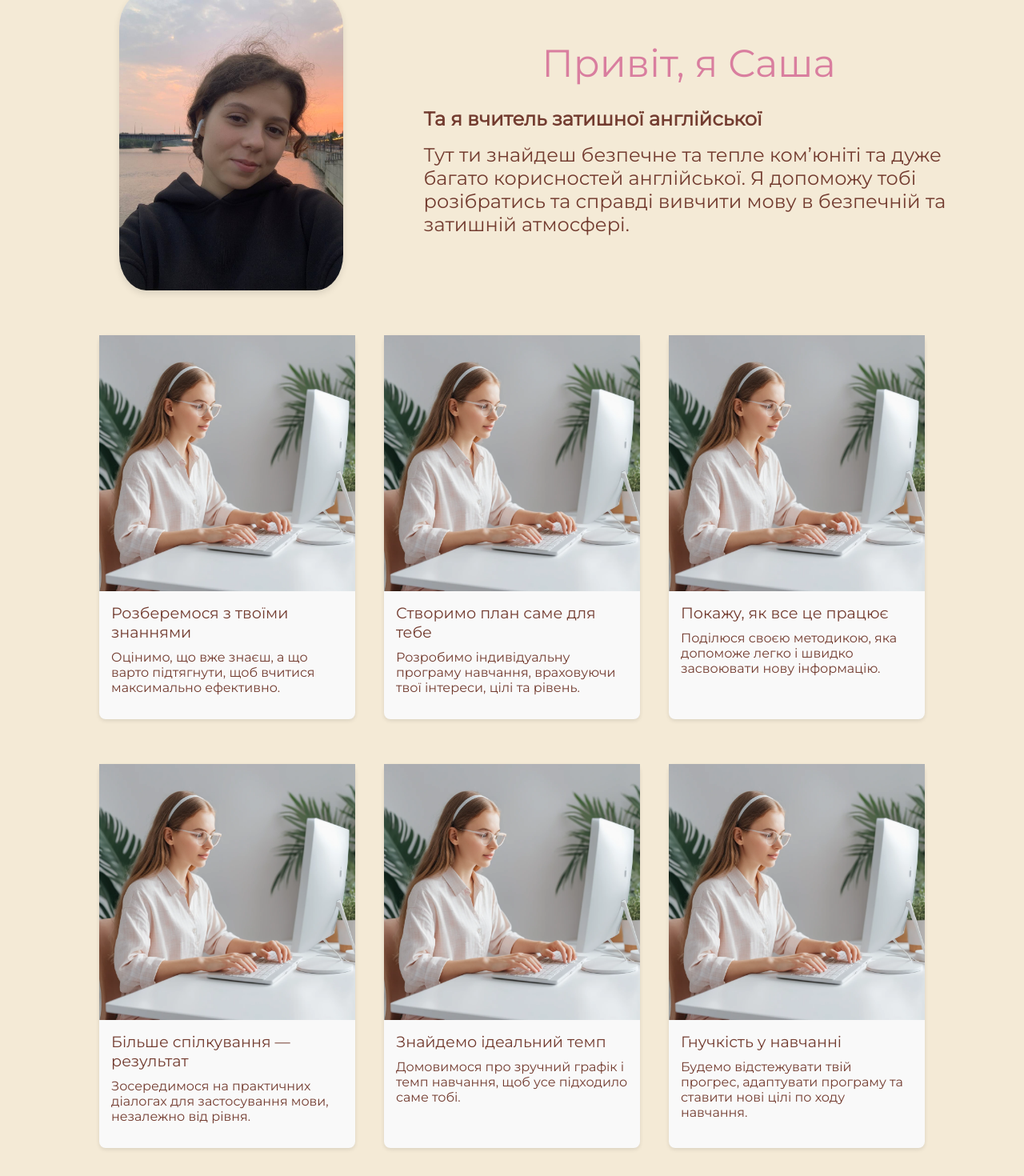
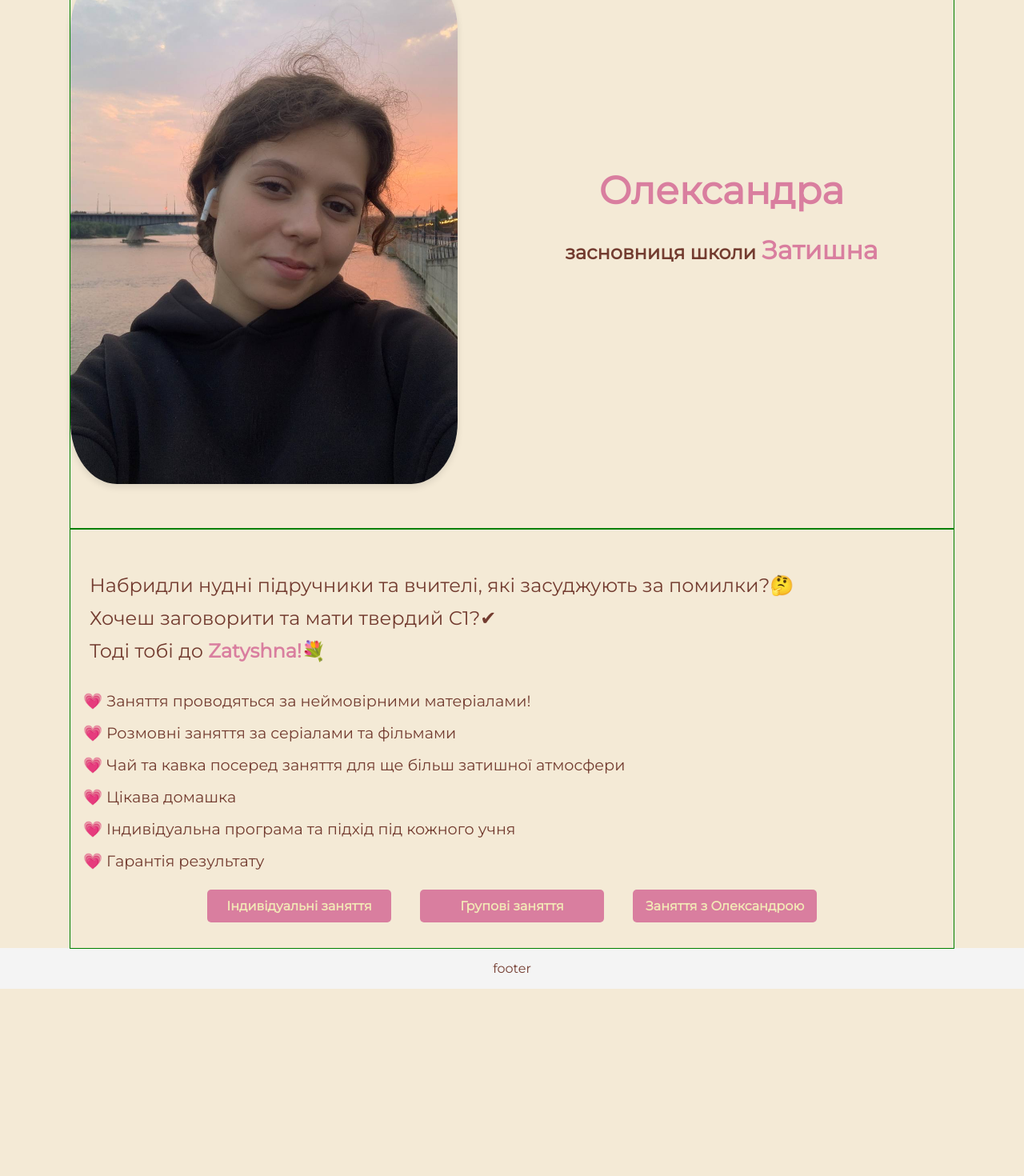
Before and after one commit to OlenaPobehailo/zatyshna, a Next.js app: page / in a window 1280 px wide. Shown: the part 760-2230 px from the top of the page at 80% size. After the commit the page ends 1996 px from the top, so only its background shows below. Built offline with nearby package versions, Linux system fonts and the light colour scheme.

Commit message:
add content, update styles

```diff
--- a/src/app/about/page.tsx
+++ b/src/app/about/page.tsx
@@ -1,9 +1,10 @@
+import About from "@/components/About";
 import styles from "../page.module.css";
 
 export default function AboutPage() {
   return (
     <div className={styles.page}>
-        <h1 className={styles.title}>Про школу</h1>
+      <About />
     </div>
   );
 }
--- a/src/app/globals.css
+++ b/src/app/globals.css
@@ -98,12 +98,19 @@ img {
 }
 
 section {
-  padding: 44px 0;
+  padding: 16px 0;
   display: flex;
   flex-direction: column;
-  gap: 32px;
+  gap: 16px;
 
   @media (min-width: 768px) {
-    padding: 62px 0;
+    display: block;
+    padding: 32px 0;
   }
+
+  @media (min-width: 1440px) {
+    padding: 64px 0;
+  }
+
+  outline: 1px solid green;
 }
--- /dev/null
+++ b/src/components/About/index.ts
@@ -0,0 +1 @@
+export { default } from "./About";
--- a/src/components/Header/Header.tsx
+++ b/src/components/Header/Header.tsx
@@ -60,6 +60,11 @@ const Header = () => {
             </Link>
           </li>
           <li className={css.navItem}>
+            <Link href="/resources" className={css.navLink} onClick={closeMenu}>
+              Ресурси
+            </Link>
+          </li>
+          <li className={css.navItem}>
             <Link href="/contacts" className={css.navLink} onClick={closeMenu}>
               Контакти
             </Link>
--- a/src/components/Sasha/Sasha.module.css
+++ b/src/components/Sasha/Sasha.module.css
@@ -2,7 +2,6 @@
   display: flex;
   flex-direction: column;
   justify-content: center;
-  /* margin-bottom: 12px; */
 
   @media screen and (min-width: 768px) {
     display: flex;
@@ -19,10 +18,11 @@
   align-items: center;
   width: 280px;
   margin: 0 auto 1rem;
+  width: 50%;
 
   @media screen and (min-width: 768px) {
     margin: 24px auto;
-    max-width: 50%;
+    width: 50%;
     order: 2;
   }
 }
@@ -49,6 +49,7 @@
   color: var(--pink-color);
 
   font-size: 2rem;
+  font-weight: 700;
   text-align: center;
 
   @media screen and (min-width: 768px) {
@@ -59,70 +60,127 @@
 
 .infoWrapper h1 {
   margin-bottom: 16px;
+  text-align: center;
 }
 
 .infoWrapper h1 span {
-  margin-bottom: 16px;
+  font-size: 2rem;
+  color: var(--pink-color);
 }
 
-.infoWrapper h2 {
-  font-weight: normal;
-  font-size: 1.5rem;
+.description {
+  border-radius: 10px;
+  padding: 1.5rem;
 }
 
-.help {
+.description p,
+.description h2 {
+  margin-bottom: 12px;
+  font-size: 1.2rem;
+  font-weight: 500;
+
+
+  @media screen and (min-width: 768px) {
+    font-size: 1.5rem;
+  }
+
+  @media screen and (min-width: 1440px) {
+    font-size: 2rem;
+  }
+}
+
+.description a {
+  color: var(--pink-color);
+  font-weight: 700;
+
+  &:hover {
+    text-decoration: underline;
+    transform: scale(1.05);
+  }
+}
+
+.featuresList {
   display: flex;
-  flex-wrap: wrap;
-  justify-content: center;
   flex-direction: column;
+  gap: 1rem;
+  padding: 0 1rem;
+  margin-bottom: 24px;
+  text-align: left;
+  font-size: 1rem;
+
+  @media screen and (min-width: 768px) {
+    font-size: 1.2rem;
+  }
+
+  @media screen and (min-width: 1440px) {
+    font-size: 1.5rem;
+  }
+}
+
+.buttonContainer {
+  display: flex;
+  flex-direction: column;
+  justify-content: space-around;
   align-items: center;
-  gap: 36px;
-
-  @media screen and (max-width: 767px) {
-  }
+  gap: 12px;
 
   @media screen and (min-width: 768px) {
     flex-direction: row;
-    flex-wrap: wrap;
+  }
+
+  @media screen and (min-width: 920px) {
+    justify-content: center;
+    gap: 24px;
+  }
+
+  @media screen and (min-width: 1200px) {
+    justify-content: center;
+    gap: 36px;
   }
 }
 
-.card {
-  min-width: 300px;
-  min-height: 480px;
+.button {
+  min-width: 230px;
+  padding: 0.7rem;
+
+  font-size: 1rem;
+  font-weight: 600;
+  text-align: center;
+  border-radius: 5px;
+  background-color: var(--pink-color);
+  color: var(--creamy-color);
+  cursor: pointer;
+  transition: all 0.3s ease;
+}
+
+.button:hover {
+  transform: scale(1.05);
+}
+
+.button:active {
+  transform: scale(1);
   background-color: var(--light-color);
-  margin-bottom: 20px;
-  border-radius: 8px;
-  box-shadow: 0 2px 5px rgba(0, 0, 0, 0.1);
+  color: var(--pink-color);
+  border: 3px solid var(--pink-color);
+}
 
-  transition: box-shadow 250ms cubic-bezier(0.4, 0, 0.2, 1);
-
-  &:hover {
-    box-shadow: 0px 1px 1px rgba(0, 0, 0, 0.12), 0px 4px 4px rgba(0, 0, 0, 0.06),
-      1px 4px 6px rgba(0, 0, 0, 0.16);
-  }
-
-  @media screen and (min-width: 768px) {
-    flex-basis: calc((100% - 72px) / 2);
-  }
-
-  @media screen and (min-width: 1200px) {
-    flex-basis: calc((100% - 144px) / 3);
+@media (max-width: 768px) {
+  .cta-button {
+    font-size: 1rem;
+    padding: 0.8rem 1.5rem;
   }
 }
-.image {
-  object-fit: contain;
+
+@media (min-width: 768px) {
+  .cta-button {
+    font-size: 1.2rem;
+    padding: 1rem 2.5rem;
+  }
 }
 
-.card h3 {
-  margin-top: 0;
+@media (min-width: 1440px) {
+  .cta-button {
+    font-size: 1.3rem;
+    padding: 1.2rem 3rem;
+  }
 }
-
-.description {
-  padding: 15px;
-}
-
-.descriptionTitle {
-  margin-bottom: 10px;
-  font-size: 1.2rem;
-}
--- a/src/components/Sasha/Sasha.tsx
+++ b/src/components/Sasha/Sasha.tsx
@@ -1,6 +1,7 @@
 import Image from "next/image";
 import Container from "../Container";
 import css from "./Sasha.module.css";
+import Link from "next/link";
 
 const Sasha = () => {
   return (
@@ -17,121 +18,40 @@ const Sasha = () => {
             />
           </div>
           <div className={css.infoWrapper}>
-            <p className={css.greeting}>Привіт, я Саша</p>
+            <p className={css.greeting}>Олександра</p>
             <h1>
-              Та я вчитель <span>затишної англійської</span>
+              засновниця школи <span>Затишна</span>
             </h1>
-            <h2>
-              Тут ти знайдеш безпечне та тепле ком’юніті та дуже багато
-              корисностей англійської. Я допоможу тобі розібратись та справді
-              вивчити мову в безпечній та затишній атмосфері.
-            </h2>
           </div>
         </div>
-        <ul className={css.help}>
-          <li className={css.card}>
-            <Image
-              className={css.image}
-              src="/assets/images/features.png"
-              width="1024"
-              height="1024"
-              alt=""
-            />
-            <div className={css.description}>
-              <p className={css.descriptionTitle}>
-                Розберемося з твоїми знаннями
-              </p>
-              <p className={css.descriptionText}>
-                Оцінимо, що вже знаєш, а що варто підтягнути, щоб вчитися
-                максимально ефективно.
-              </p>
-            </div>
+      </section>
+      <section className={`section ${css.features}`}>
+        <div className={css.description}>
+          <p>
+            Набридли нудні підручники та вчителі, які засуджують за помилки?&#x1F914;
+          </p>
+          <h2>Хочеш заговорити та мати твердий С1?&#x2714;</h2>
+          <h2>
+            Тоді тобі до <Link href="/about">Zatyshna!</Link>&#x1F490;
+          </h2>
+        </div>
+
+        <ul className={css.featuresList}>
+          <li>&#x1F497; Заняття проводяться за неймовірними матеріалами!</li>
+          <li>&#x1F497; Розмовні заняття за серіалами та фільмами</li>
+          <li>
+            &#x1F497; Чай та кавка посеред заняття для ще більш затишної
+            атмосфери
           </li>
-          <li className={css.card}>
-            <Image
-              className={css.image}
-              src="/assets/images/features.png"
-              width="1024"
-              height="1024"
-              alt=""
-            />
-            <div className={css.description}>
-              <p className={css.descriptionTitle}>
-                Створимо план саме для тебе
-              </p>
-              <p className={css.descriptionText}>
-                Розробимо індивідуальну програму навчання, враховуючи твої
-                інтереси, цілі та рівень.
-              </p>
-            </div>
-          </li>
-          <li className={css.card}>
-            <Image
-              className={css.image}
-              src="/assets/images/features.png"
-              width="1024"
-              height="1024"
-              alt=""
-            />
-            <div className={css.description}>
-              <p className={css.descriptionTitle}>Покажу, як все це працює</p>
-              <p className={css.descriptionText}>
-                Поділюся своєю методикою, яка допоможе легко і швидко засвоювати
-                нову інформацію.
-              </p>
-            </div>
-          </li>
-          <li className={css.card}>
-            <Image
-              className={css.image}
-              src="/assets/images/features.png"
-              width="1024"
-              height="1024"
-              alt=""
-            />
-            <div className={css.description}>
-              <p className={css.descriptionTitle}>
-                Більше спілкування — результат
-              </p>
-              <p className={css.descriptionText}>
-                Зосередимося на практичних діалогах для застосування мови,
-                незалежно від рівня.
-              </p>
-            </div>
-          </li>
-          <li className={css.card}>
-            <Image
-              className={css.image}
-              src="/assets/images/features.png"
-              width="1024"
-              height="1024"
-              alt=""
-            />
-            <div className={css.description}>
-              <p className={css.descriptionTitle}>Знайдемо ідеальний темп</p>
-              <p className={css.descriptionText}>
-                Домовимося про зручний графік і темп навчання, щоб усе підходило
-                саме тобі.
-              </p>
-            </div>
-          </li>
-          <li className={css.card}>
-            <Image
-              className={css.image}
-              src="/assets/images/features.png"
-              width="1024"
-              height="1024"
-              alt=""
-            />
-            <div className={css.description}>
-              <p className={css.descriptionTitle}>Гнучкість у навчанні</p>
-              <p className={css.descriptionText}>
-                Будемо відстежувати твій прогрес, адаптувати програму та ставити
-                нові цілі по ходу навчання.
-              </p>
-            </div>
-          </li>
+          <li>&#x1F497; Цікава домашка</li>
+          <li>&#x1F497; Індивідуальна програма та підхід під кожного учня</li>
+          <li>&#x1F497; Гарантія результату</li>
         </ul>
+        <div className={css.buttonContainer}>
+          <Link href="/lessons" className={css.button}>Індивідуальні заняття</Link>
+          <Link href="/lessons" className={css.button}>Групові заняття</Link>
+          <Link href="/lessons" className={css.button}>Заняття з Олександрою</Link>
+        </div>
       </section>
     </Container>
   );
```
Also changed, not shown: src/components/About/About.tsx (added, +12 -0 lines), src/components/Header/Header.module.css (+14 -4 lines), public/assets/images/Castle-towers.jpg, src/components/About/About.module.css (added).
